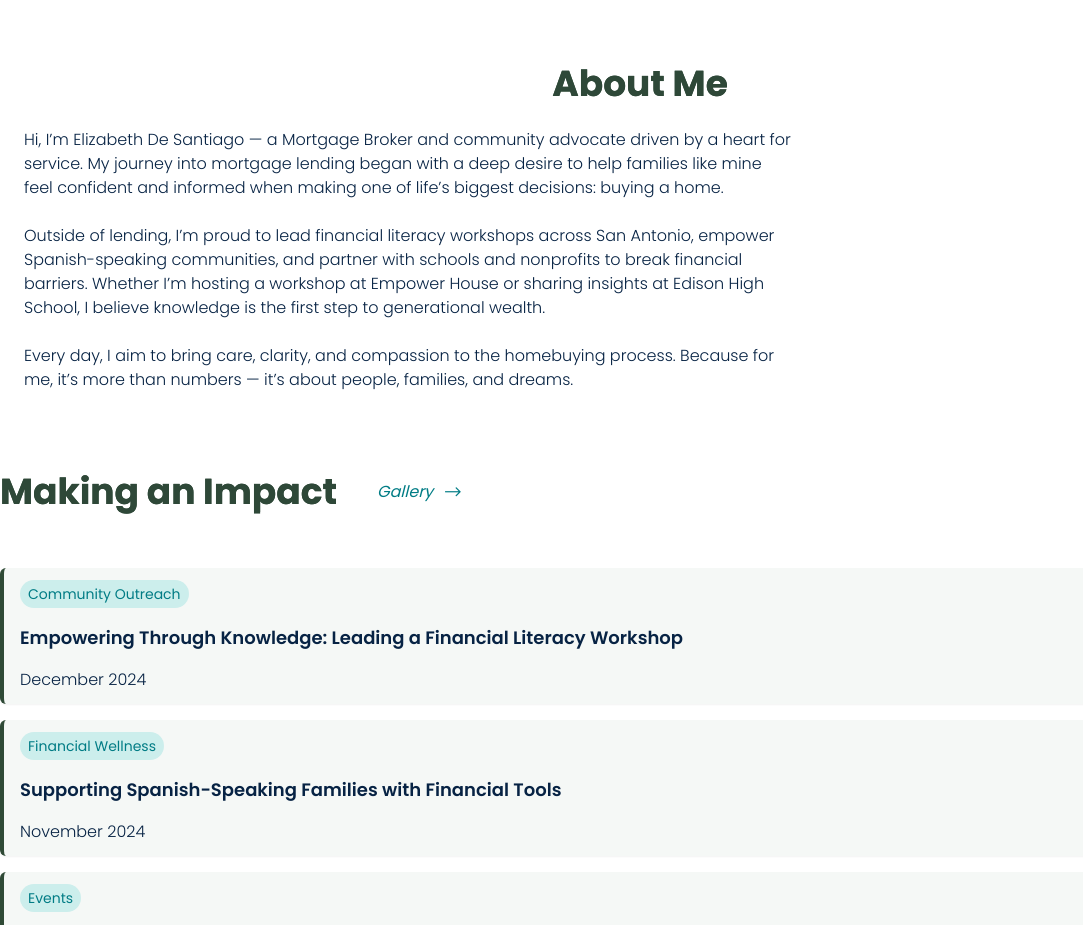
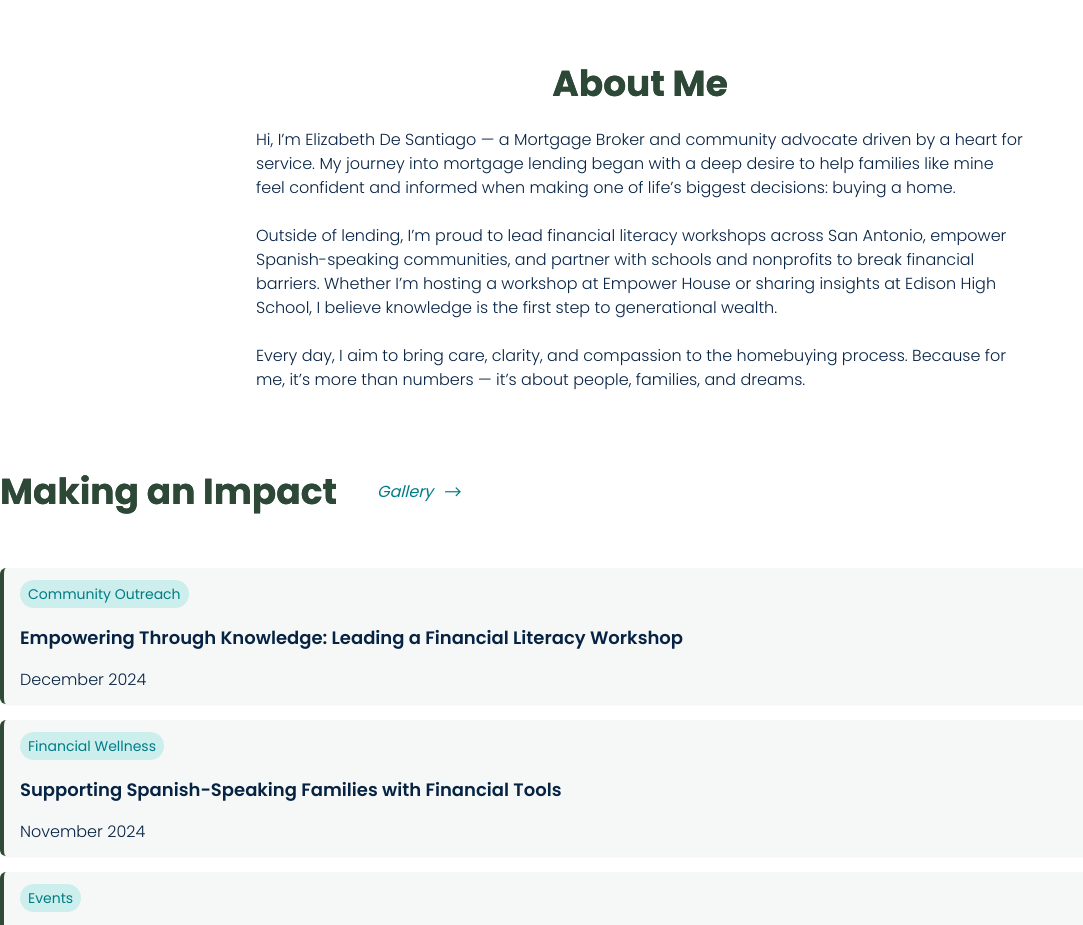
Before and after one commit to lidiads22/liz-portfolio, a plain HTML site: page index.html in a window 1280 px wide. Shown: the part 1180-2105 px from the top of the page, without its empty margins (0-1083 px from the left). Drawn offline with nearby package versions, Linux system fonts and the light colour scheme.

Commit message:
About me width changes

```diff
--- a/index.html
+++ b/index.html
@@ -297,7 +297,7 @@
     </div>
     <div>
     <div class="px-4 sm:px-6 lg:px-20">
-      <p class="font-body font-light text-primary dark:text-white max-w-3xl">
+      <p class="font-body font-light text-primary dark:text-white max-w-3xl mx-auto">
         Hi, I’m Elizabeth De Santiago — a Mortgage Broker and community advocate driven by a heart for service. My journey into mortgage lending began with a deep desire to help families like mine feel confident and informed when making one of life’s biggest decisions: buying a home.
         <br /><br />
         Outside of lending, I’m proud to lead financial literacy workshops across San Antonio, empower Spanish-speaking communities, and partner with schools and nonprofits to break financial barriers. Whether I’m hosting a workshop at Empower House or sharing insights at Edison High School, I believe knowledge is the first step to generational wealth.
```
Lines whose indentation alone changed are shown as unchanged.
